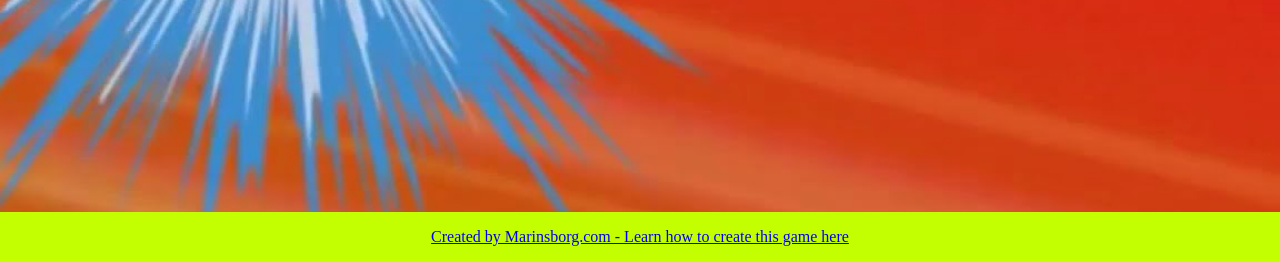
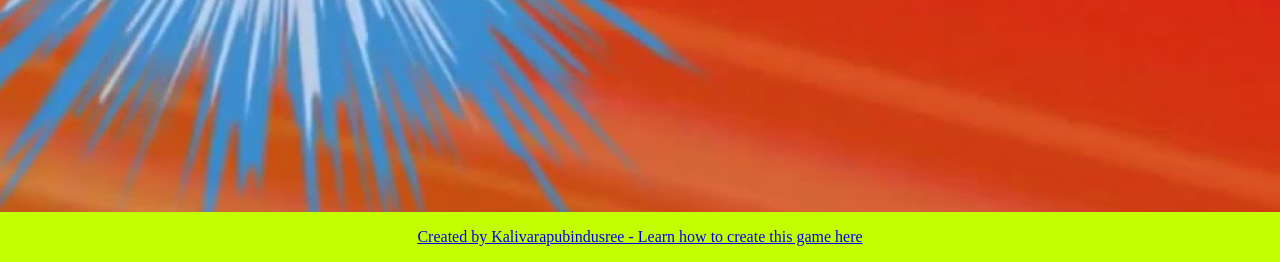
Before and after one commit to Kalivarapubindusree/Pokemon_gussing_Game, a plain HTML site: page index.html in a window 1280 px wide. Shown: the part 538-800 px from the top of the page. Drawn offline with Linux system fonts and the light colour scheme; no server answers.

Commit message:
Update index.html

```diff
--- a/index.html
+++ b/index.html
@@ -1,7 +1,6 @@
 <!DOCTYPE html>
 <html lang="en">
 <head>
-  <!--For implementation details visit marinsborg.com-->
   <meta charset="UTF-8">
   <meta http-equiv="X-UA-Compatible" content="IE=edge">
   <meta name="viewport" content="width=device-width, initial-scale=1.0">
@@ -29,8 +28,8 @@
   </div>
   <div id="footer">
     <p>
-      <a href="https://www.marinsborg.com/simple-pokemon-guessing-game-javascript">
-        Created by Marinsborg.com - Learn how to create this game here
+      <a href="https://github.com/Kalivarapubindusree/Pokemon_gussing_Game">
+        Created by Kalivarapubindusree  - Learn how to create this game here
       </a>
     </p>
   </div>
```
